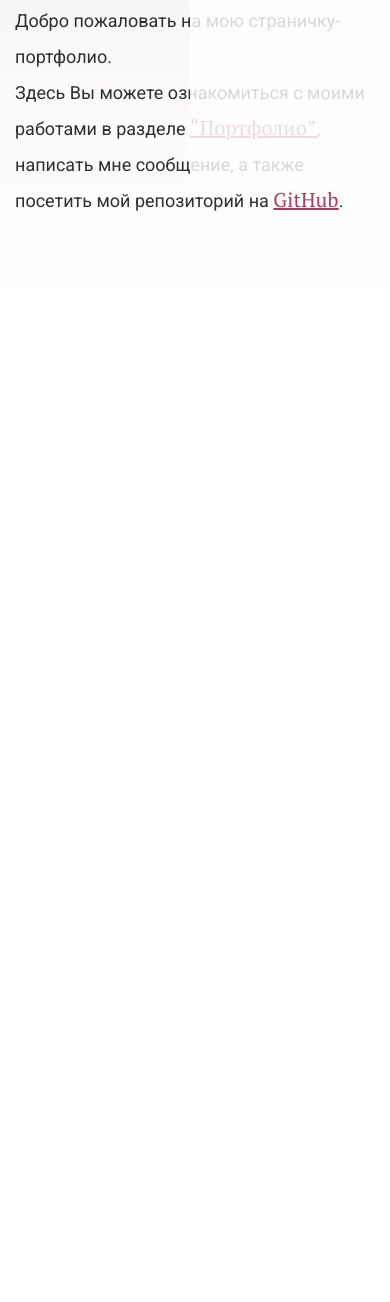
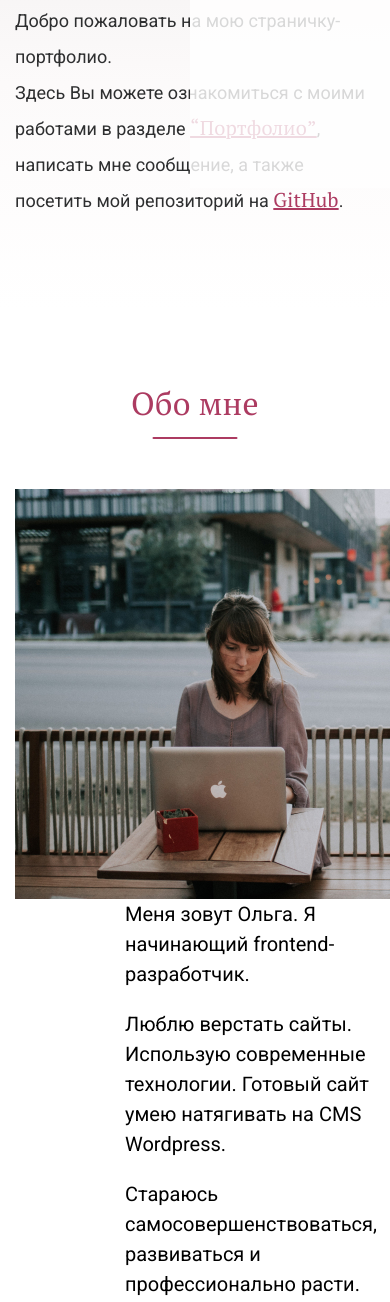
Before and after one commit to ollaweb/start-first-site, a website: page src/index.html in a window 390 px wide. Shown: the part 656-1958 px from the top of the page. Before the commit the page ends 965 px from the top, so only its background shows below. Drawn offline with nearby package versions, Linux system fonts and the light colour scheme; files that its build step writes are made by us from their sources; files whose address does not match are found by name.

Commit message:
Block about not responsive added

```diff
--- a/src/index.html
+++ b/src/index.html
@@ -85,7 +85,7 @@
                 </div>
             </div>
         </div>
-        <!-- <div class="about">
+        <div class="about">
             <div class="about__container container">
                 <div class="about__block-name block-name">Обо мне</div>
                 <div class="about__card">
@@ -102,7 +102,7 @@
                     </div>
                 </div>
             </div>
-        </div> -->
+        </div>
     </div>
 </body>
 
--- /dev/null
+++ b/src/sass/_about.scss
@@ -0,0 +1,21 @@
+.about {
+    padding: 70px 0px 50px 0px;
+    &__card {
+        margin: 50px 0px 0px 0px;
+        display: flex;
+        flex-wrap: wrap;
+        align-items: center;
+    }
+    &__photo {
+        flex: 0 1 50%;
+    }
+    &__text {
+        flex: 0 1 50%;
+        padding: 0px 0px 0px 110px;
+        & p {
+            &:not(:last-child) {
+                margin: 0px 0px 20px 0px;
+            }
+        }
+    }
+}
--- a/src/sass/base/_block-name.scss
+++ b/src/sass/base/_block-name.scss
@@ -1,8 +1,11 @@
 .block-name {
+    min-height: 60px;
     font-family: "PT Serif", serif;
     font-size: 32px;
     line-height: 150%;
     letter-spacing: 0.01em;
     color: $mainColor-purple;
     text-align: center;
+    position: relative;
+    @include block-name_underline;
 }
--- /dev/null
+++ b/src/sass/base/_mixins.scss
@@ -0,0 +1,13 @@
+@mixin block-name_underline {
+    &::after {
+        content: "";
+        position: absolute;
+        bottom: 0px;
+        left: 50%;
+        transform: translateX(-50%);
+        width: 85px;
+        height: 2px;
+        border-radius: 3px;
+        background: $mainColor-purple;
+    }
+}
--- a/src/sass/base/_start.scss
+++ b/src/sass/base/_start.scss
@@ -85,6 +85,7 @@ body {
     font-family: "Roboto", sans-serif;
     font-size: 20px;
     font-weight: 400;
+    line-height: 150%;
 }
 .wrapper {
     min-height: 100%;
--- a/src/sass/style.scss
+++ b/src/sass/style.scss
@@ -4,10 +4,13 @@
 @import "./base/start.scss";
 @import "./base/container";
 @import "./base/variables";
+@import "./base/mixins";
 @import "./base/button";
+@import "./base/block-name";
 
 @import "./menu";
 @import "./burger";
 
 @import "./promo";
 @import "./greeting";
+@import "./about";
```
